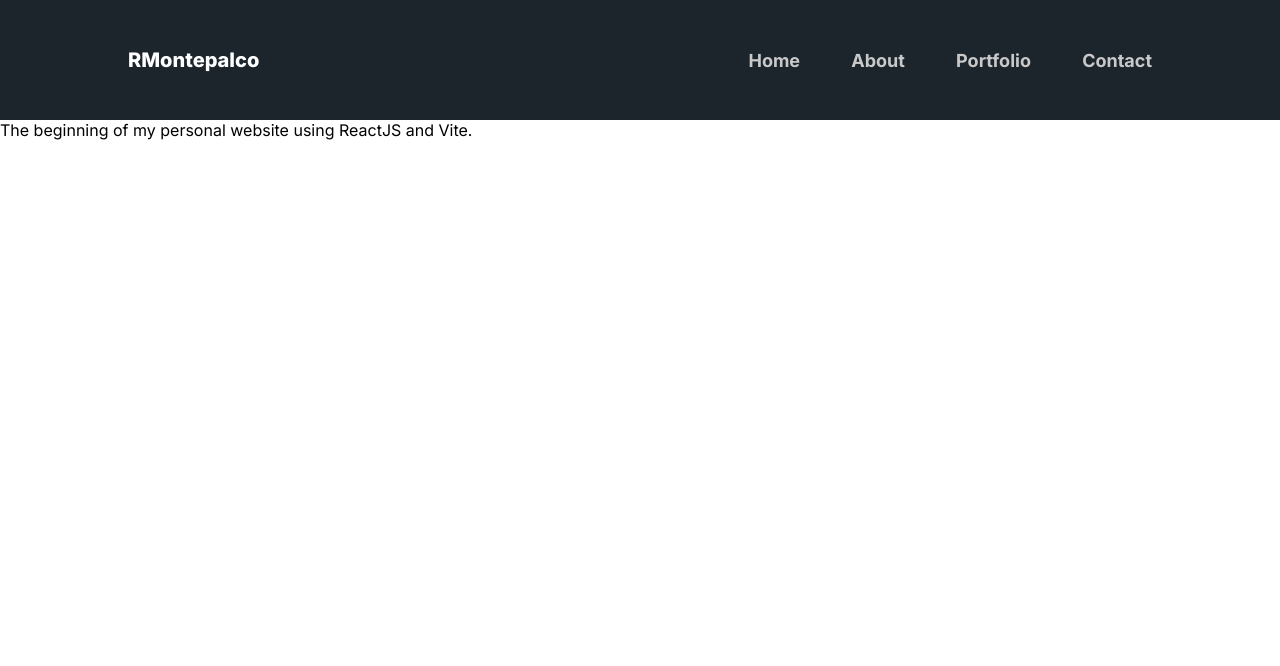
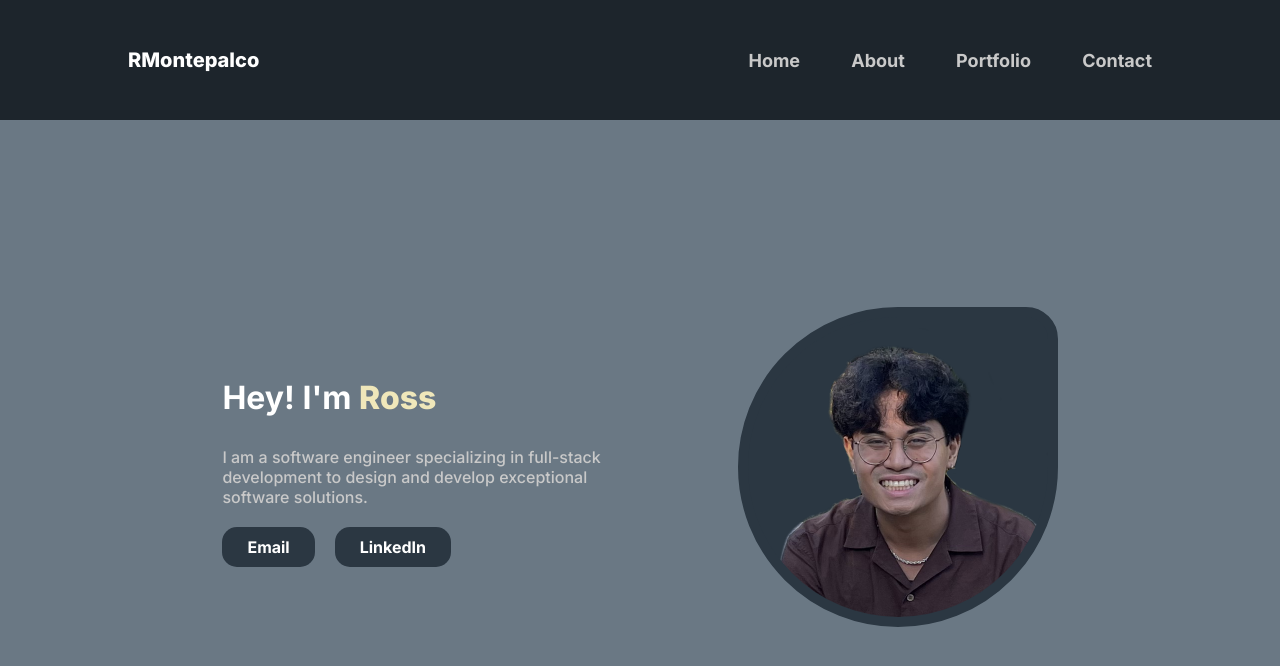
Before and after one commit to RMontepalco/personal-website, a React (Vite) app: page / in a window 1280 px wide. Shown: the top 666 px of the page. Built offline with nearby package versions, Linux system fonts and the light colour scheme.

Commit message:
Created SplashPage

```diff
--- a/src/App.jsx
+++ b/src/App.jsx
@@ -1,10 +1,11 @@
 import Navbar from './components/Navbar'
+import SplashPage from './components/SplashPage'
 
 export default function App() {
   return (
     <div>
-    <Navbar />
-      <p>The beginning of my personal website using ReactJS and Vite.</p>
+      <Navbar />
+      <SplashPage />
     </div>
   )
 }
--- /dev/null
+++ b/src/components/SplashPage.jsx
@@ -0,0 +1,19 @@
+export default function SplashPage() {
+	return (
+		<div className="splash-page">
+			<div className="summary">
+				<h1>Hey! I'm <span>Ross</span></h1>
+				<p>
+					I am a software engineer specializing
+					in full-stack development to design and
+					develop exceptional software solutions.
+				</p>
+				<div>
+					<a href="">Email</a>
+					<a href="">LinkedIn</a>
+				</div>
+			</div>
+			<img src="../../public/picture.png"/>
+		</div>
+	)
+}
--- a/src/index.css
+++ b/src/index.css
@@ -1,3 +1,8 @@
+/*
+  TO DO (maybe): Separate styles based on component
+*/
+
+/* All elements */
 * {
   margin: 0;
 
@@ -10,12 +15,11 @@
     "slnt" 0;
 }
 
-#root {
-  /* display: flex;
-  justify-content: center; */
+a {
+  text-decoration: none;
 }
 
-
+/* Navbar */
 /*
   TO DO: Add media query to transform navbar elements into
   drop-down menu for mobile
@@ -28,17 +32,65 @@
   height: 120px;
   background-color: #1D252C;
 }
-
 .navbar p {
   margin-right: auto;
   font-size: 1.25rem;
   font-weight: 800;
   color: #FFFFFF;
 }
-
 .navbar a {
   font-size: 1.125rem;
   font-weight: 700;
-  text-decoration: none;
   color: #C9C9C9;
 }
+
+/* SplashPage */
+/*
+  TO DO: Add shapes to background
+  TO DO: Get royalty-free icons for buttons
+  TO DO: Add box shadow under elements
+*/
+.splash-page {
+  display: flex;
+  justify-content: center;
+  align-items: center;
+  padding: 0% 5% 0% 5%;
+  gap: 10%;
+  height: 86.8vh; /* temporary? */
+  background-color: #6A7884;
+}
+.summary {
+  display: flex;
+  flex-direction: column;
+  gap: 30px;
+  width: 400px;
+}
+.summary h1 {
+  font-size: 2rem;
+  font-weight: 700;
+  color: #FFFFFF;
+}
+.summary h1 span {
+  font-weight: 800;
+  color: #EFE7BA;
+}
+.summary p {
+  font-weight: 500;
+  color: #C9C9C9;
+}
+/* TO DO: Figure out the button background situation */
+.summary a {
+  margin-right: 20px;
+  border-radius: 15px;
+  padding: 10px 25px 10px 25px;
+  background-color: #2B3742;
+  color: #FFFFFF;
+  font-weight: 700;
+}
+.splash-page img {
+  width: 300px;
+  height: 300px;
+  border: 10px solid #2B3742;
+  border-radius: 300px 60px 300px 300px;
+  background-color: #2B3742;
+}
```
Also changed, not shown: public/picture.png (added).
